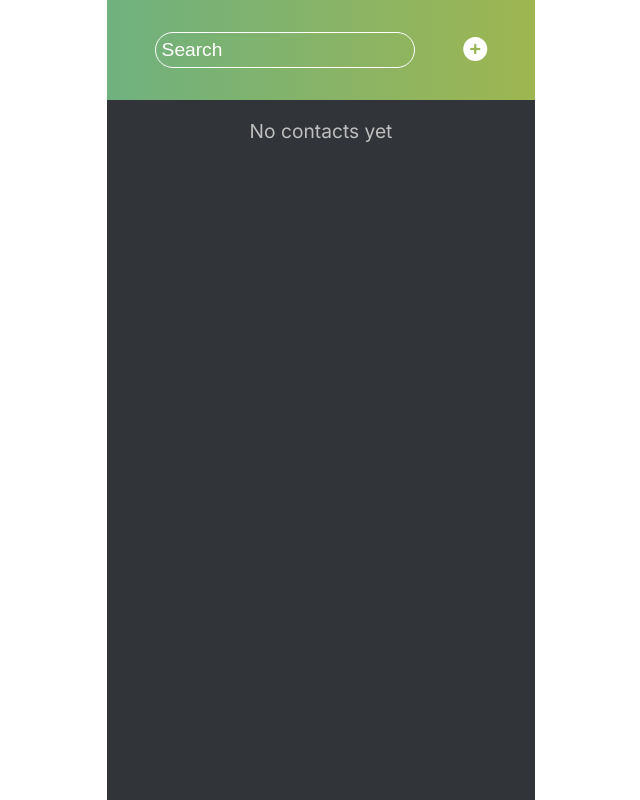
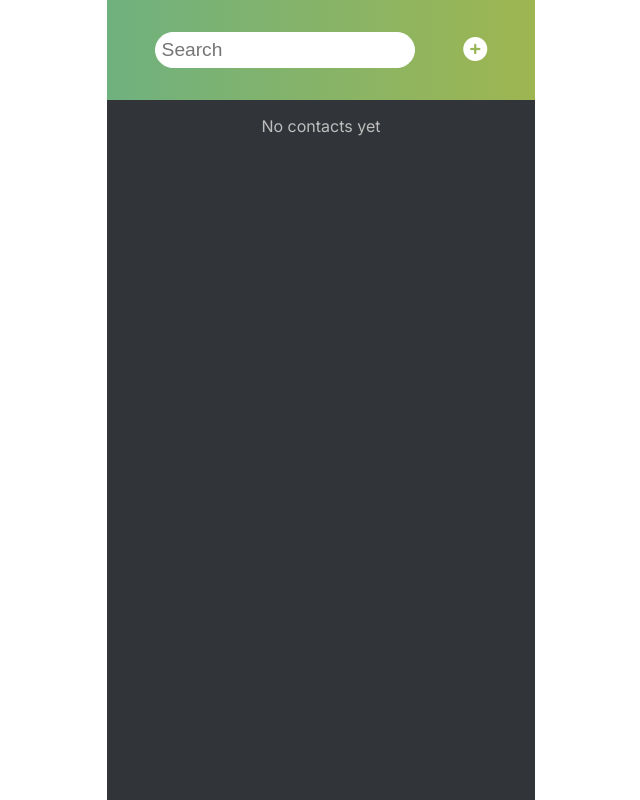
Before and after one commit to Jeff-mwangi/contact_list, a Django app: page / in a window 1280 px wide. Shown: the whole page, without its empty margins (319-959 px from the left). Run offline with Django 3.2, Linux system fonts and the light colour scheme; data that the repository does not hold is empty; some libraries are stand-ins or nearby versions.

Commit message:
initial commit

```diff
--- a/static/css/style.css
+++ b/static/css/style.css
@@ -32,13 +32,13 @@ img .rounded-circle-profile{
 	border-radius: 100px;
 	border:1px solid white;
 	outline: none;
-	color: #fff;
-	background-color: transparent;
+	background-color: #fff;
 	border-color: #fff;
 }
-.search-bar input::placeholder{
-	color: #fff;
+.search-bar input{
+	color:#313438;
 }
+
 .alert-success{
 	padding: 1em;
 	text-align: center;
@@ -110,7 +110,7 @@ select option{
 	display: flex;
 	justify-content: space-between;
 	align-items: center;
-	padding: 1em;
+	padding: .7em;
 }
 /* make the image appear circular and infront of every contact */
 .list__item img{
@@ -125,11 +125,7 @@ select option{
 	border-radius: 50%;
 	margin-top: -30px;
 }
-p{
-	color: #fff;
-	font-size: 1.2em;
-	padding-left: 2 rem;
-}
+
 .contact-details{
 	padding-left: 1rem;
 }
@@ -138,9 +134,9 @@ p{
 
 .relationship{
 	color: #fff;
-    width: 5em;
+    width: 4em;
     text-align: center;
-    padding: 0.2em 0.3em;
+    padding: 0.1em 0.2em;
     border-radius: 50px;
     border-top-left-radius: 0;
     padding-left: .5rem;
@@ -151,7 +147,7 @@ p{
 	display: flex;
 	justify-content: space-between;
 	align-items: center;
-	padding: 0 1.5em;
+	padding: 0 .7em;
 	transition: 0.3s;
 }
 
```
Also changed, not shown: README.md, 1 other file.
